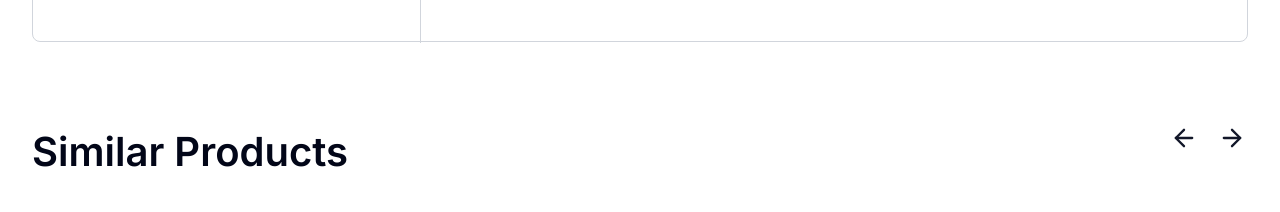
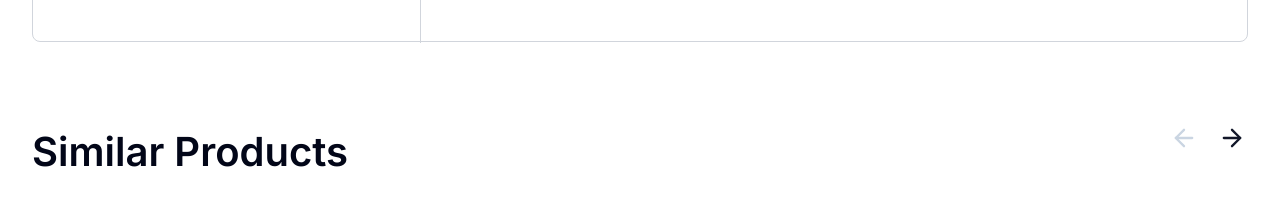
Before and after one commit to Abviol/scent, a Next.js app: page /shop/product/111 in a window 1280 px wide. Shown: the part 1220-1432 px from the top of the page. Built offline with nearby package versions, Linux system fonts and the light colour scheme.

Commit message:
fix(productSliderSection): navigation UI
Issue: nav buttons aren't disabled when the slider is scrolled to its beginning/end
Fix: slideState for dynamic disabling

```diff
--- a/components/productsSliderSection.tsx
+++ b/components/productsSliderSection.tsx
@@ -16,38 +16,68 @@ interface ProductsSliderSectionProps {
 	titlePosition?: "left" | "center";
 }
 
-export function ProductsSliderSection({ products, title, className, id, titlePosition = "left" }: ProductsSliderSectionProps) {
+export function ProductsSliderSection({
+	products,
+	title,
+	className,
+	id,
+	titlePosition = "left",
+}: ProductsSliderSectionProps) {
 	const [swiperInstance, setSwiperInstance] = useState<
 		SwiperType | undefined
 	>(undefined);
 
+	const [slideStatus, setSlideStatus] = useState({
+		isBeginning: true,
+		isEnd: false,
+	});
+
+	const handleSlideChange = (swiper: SwiperType) => {
+		setSlideStatus({
+			isBeginning: swiper.isBeginning,
+			isEnd: swiper.isEnd,
+		});
+	};
+
 	return (
 		<section id={id || "products"} className={cn("mt-20", className)}>
-			<div className={cn("section-container flex flex-row mb-[60px]",
-				titlePosition === "left" ? "justify-between" : "relative justify-center",
- 			)}>
+			<div
+				className={cn(
+					"section-container flex flex-row mb-[60px]",
+					titlePosition === "left"
+						? "justify-between"
+						: "relative justify-center",
+				)}
+			>
 				<h2 className="title text-[40px] font-semibold">{title}</h2>
-				<div className={cn("nav-buttons flex flex-row gap-4",
-					titlePosition === "left" ? "" : "absolute right-0 top-1/2 -translate-y-1/2",
-				)}>
+				<div
+					className={cn(
+						"nav-buttons flex flex-row gap-4",
+						titlePosition === "left"
+							? ""
+							: "absolute right-0 top-1/2 -translate-y-1/2",
+					)}
+				>
 					<button
 						aria-label="Prev slide"
-						className="prev-button size-8 flex justify-center items-center"
+						className="prev-button size-8 flex justify-center items-center text-main disabled:text-slate-300"
+						disabled={slideStatus.isBeginning}
+						onClick={() => swiperInstance?.slidePrev()}
 					>
 						<ArrowLeft
 							size={28}
-							className="prev-icon text-main hover:text-slate-500 transition-all"
-							onClick={() => swiperInstance?.slidePrev()}
+							className="prev-icon   transition-all"
 						/>
 					</button>
 					<button
 						aria-label="Next slide"
-						className="next-button size-8 flex justify-center items-center"
+						className="next-button size-8 flex justify-center items-center text-main disabled:text-slate-300"
+						disabled={slideStatus.isEnd}
+						onClick={() => swiperInstance?.slideNext()}
 					>
 						<ArrowRight
 							size={28}
-							className="next-icon text-main hover:text-slate-500 transition-all"
-							onClick={() => swiperInstance?.slideNext()}
+							className="next-icon  transition-all"
 						/>
 					</button>
 				</div>
@@ -58,6 +88,7 @@ export function ProductsSliderSection({ products, title, className, id, titlePos
 				slidesPerGroup={4}
 				spaceBetween={32}
 				onSwiper={setSwiperInstance}
+				onSlideChange={handleSlideChange}
 			>
 				{products.map((prod, i) => (
 					<SwiperSlide className="h-full" key={i}>
```
